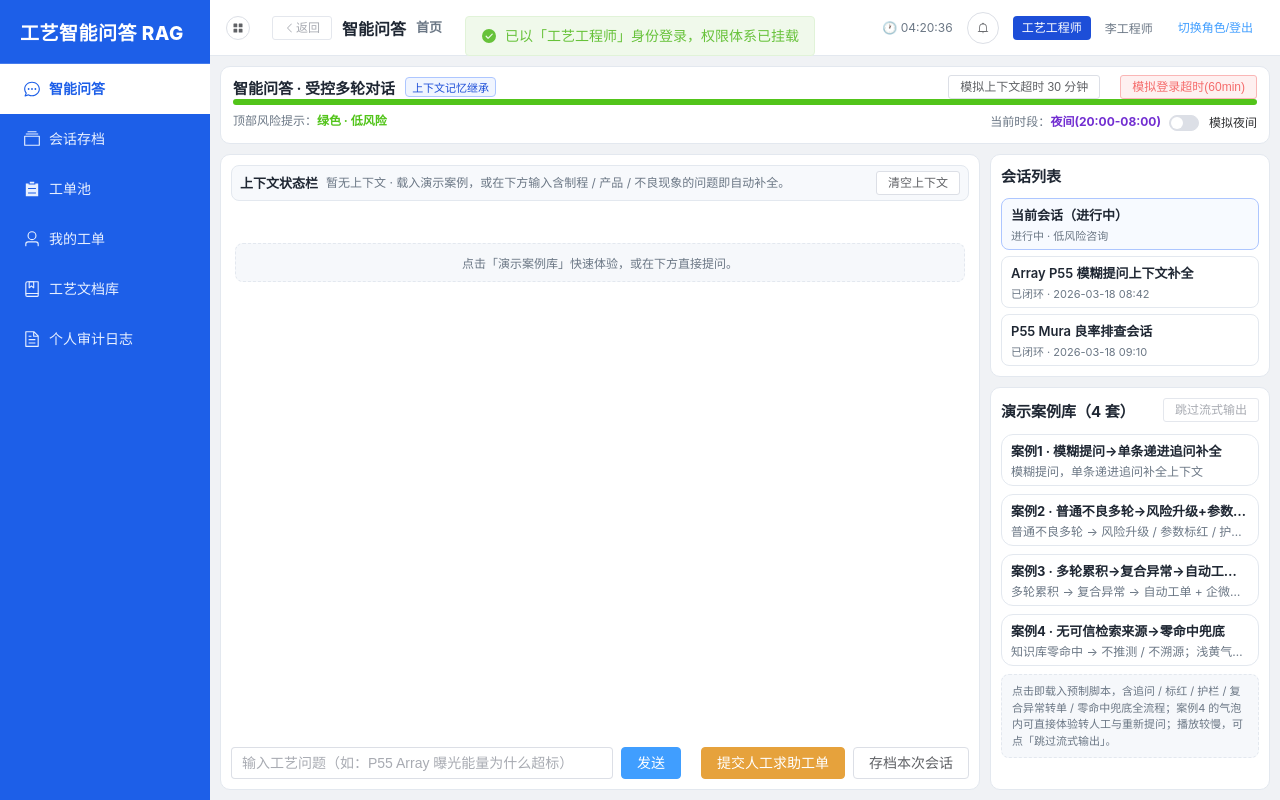
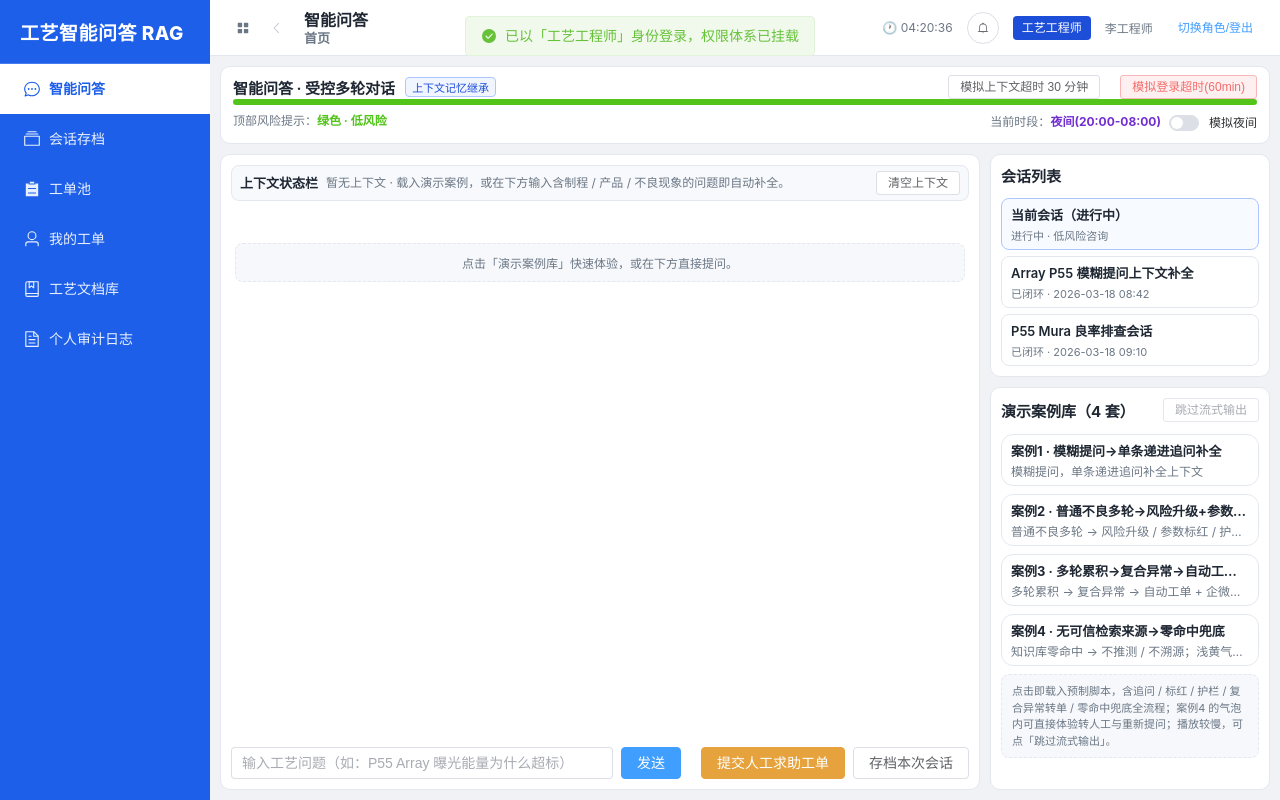
Before and after one commit to Hhhhu3494/process-demo, a plain HTML site: page index.html in a window 1280 px wide. Both pictures are taken after a click on the button "进入系统". Drawn offline with Linux system fonts and the light colour scheme.

Commit message:
Update offline RAG demo (2026-11-13)

```diff
--- a/index.html
+++ b/index.html
@@ -42,10 +42,19 @@
     .wb-header{ background:#fff; border-bottom:1px solid var(--wb-line); display:flex; align-items:center; justify-content:space-between; padding:0 16px; height:56px; }
     .wb-main{ padding:var(--wb-main-pad); overflow:auto; height:calc(100vh - 56px); }
     .wb-head-left{ display:flex; align-items:center; gap:10px; min-width:0; }
+    .wb-head-nav{ display:flex; align-items:center; gap:0; margin-right:0; }
+    .wb-head-nav .el-button + .el-button{ margin-left:0; }
+    .wb-head-icon.el-button{ border:none; background:transparent; box-shadow:none; padding:7px; min-width:34px; min-height:34px; color:var(--wb-sub); }
+    .wb-head-icon.el-button:hover:not(.is-disabled){ background:rgba(15,44,92,.06); }
+    .wb-head-icon.el-button:active:not(.is-disabled){ background:rgba(15,44,92,.12); }
+    .wb-head-icon.el-button:focus-visible{ outline:2px solid var(--wb-blue); outline-offset:1px; }
+    .wb-head-icon.el-button.is-disabled{ color:#c0c4cc; background:transparent; }
+    @media (max-width:768px){ .wb-head-icon.el-button{ min-width:44px; min-height:44px; } }
     .wb-head-right{ display:flex; align-items:center; gap:14px; flex-shrink:0; }
+    .wb-head-titles{ display:flex; flex-direction:column; align-items:flex-start; justify-content:center; min-width:0; line-height:1.25; }
     .wb-head-title{ font-weight:700; font-size:16px; white-space:nowrap; }
     .wb-logo-mini{ color:#fff; padding:18px 0; font-weight:800; font-size:15px; text-align:center; letter-spacing:1px; border-bottom:1px solid rgba(255,255,255,.18); }
-    .wb-crumb{ font-size:13px; }
+    .wb-crumb{ font-size:13px; margin-top:2px; }
     .wb-crumb-link{ color:var(--wb-blue); cursor:pointer; text-decoration:none; }
     .wb-crumb-link:hover{ text-decoration:underline; }
     .wb-crumb-cur{ color:var(--wb-sub); font-weight:600; }
@@ -3090,12 +3099,15 @@ const App = {
     <el-container>
       <el-header class="wb-header">
         <div class="wb-head-left">
-          <el-button size="small" circle @click="toggleSide" title="折叠 / 展开导航">
+          <div class="wb-head-nav">
+            <el-button class="wb-head-icon" @click="toggleSide" title="折叠 / 展开导航" aria-label="折叠或展开导航">
               <el-icon><component :is="'Menu'"/></el-icon>
             </el-button>
-          <el-button size="small" :disabled="!canBack" @click="back" title="返回上一个页面">
-            <el-icon><component :is="'ArrowLeft'"/></el-icon> 返回
+            <el-button class="wb-head-icon" :disabled="!canBack" @click="back" title="返回上一个页面" aria-label="返回上一个页面">
+              <el-icon><component :is="'ArrowLeft'"/></el-icon>
             </el-button>
+          </div>
+          <div class="wb-head-titles">
             <div class="wb-head-title">{{pageTitle}}</div>
             <el-breadcrumb separator="/" class="wb-crumb wb-hide-narrow">
               <el-breadcrumb-item v-for="(c,i) in crumbs" :key="i">
@@ -3103,6 +3115,7 @@ const App = {
                 <a v-else href="javascript:void(0)" class="wb-crumb-link" @click="go(c.key)">{{c.label}}</a>
               </el-breadcrumb-item>
             </el-breadcrumb>
+          </div>
         </div>
         <div class="wb-head-right">
           <span class="wb-mini wb-hide-narrow">🕐 {{clock}}</span>
```
Lines whose indentation alone changed are shown as unchanged.
